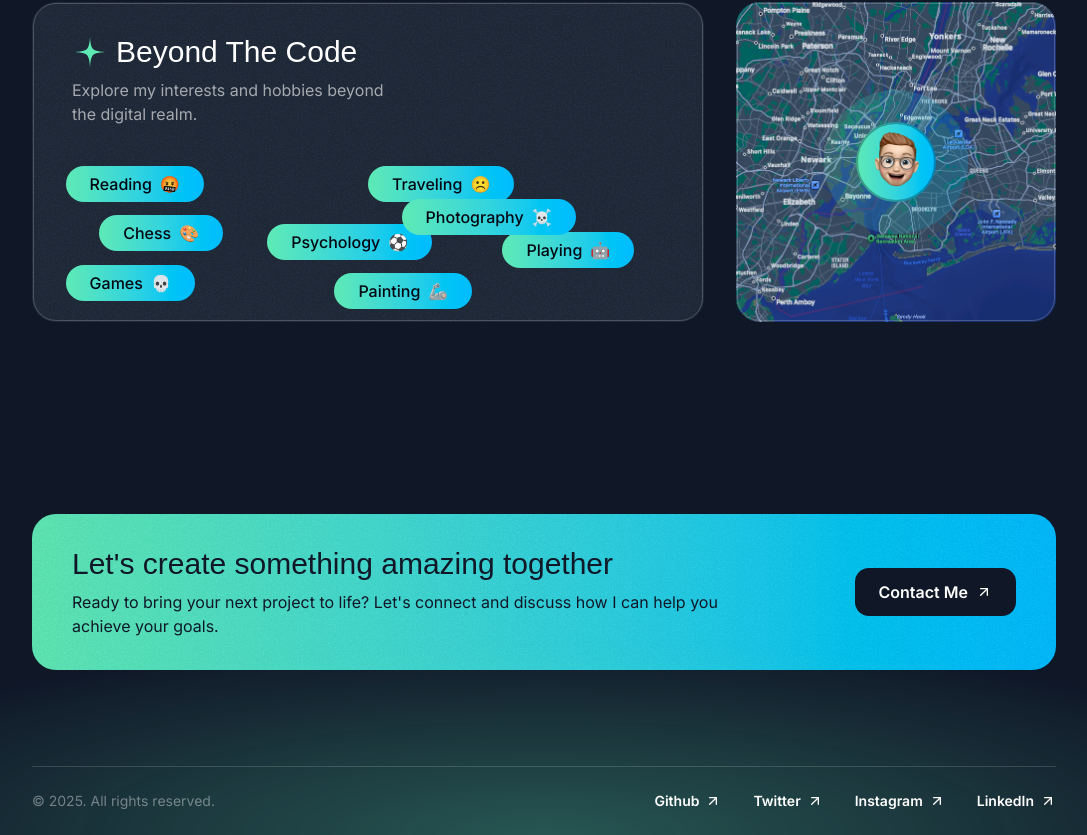
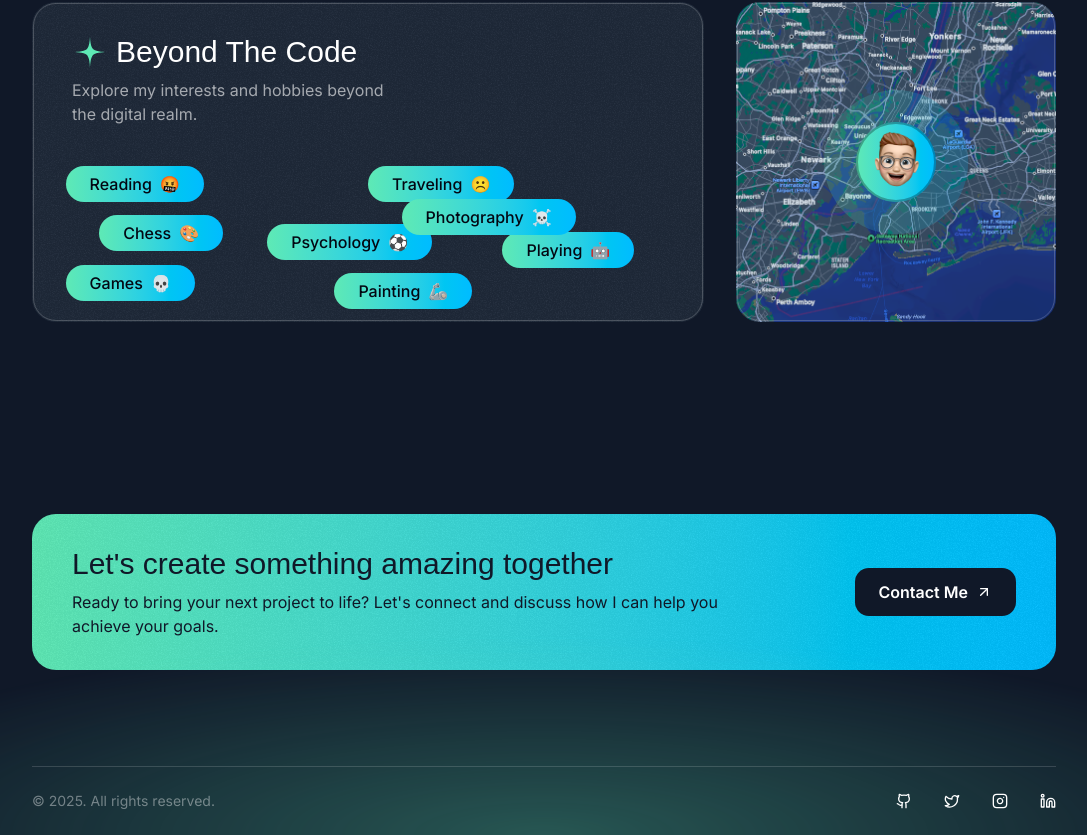
Before and after one commit to thehackersbrain/portfolio, a Next.js app: page / in a window 1280 px wide. Shown: the part 4590-5425 px from the top of the page, without its empty margins (96-1183 px from the left). Built offline with nearby package versions, Linux system fonts and the light colour scheme; a web font is replaced by a local one.

Commit message:
added icons

```diff
--- a/src/sections/Footer.tsx
+++ b/src/sections/Footer.tsx
@@ -1,21 +1,27 @@
 import React from "react";
 import ArrowUpRightIcon from "@/assets/icons/arrow-up-right.svg";
+import {
+  GithubIcon,
+  LinkedinIcon,
+  TwitterIcon,
+  InstagramIcon,
+} from "lucide-react";
 
 const socialLinks = [
   {
-    name: "Github",
+    name: GithubIcon,
     href: "https://github.com/thehackersbrain",
   },
   {
-    name: "Twitter",
+    name: TwitterIcon,
     href: "https://x.com/thehackersbrain",
   },
   {
-    name: "Instagram",
+    name: InstagramIcon,
     href: "https://instagram.com/thehackersbrain",
   },
   {
-    name: "LinkedIn",
+    name: LinkedinIcon,
     href: "https://linkedin.com/in/thehackersbrainn",
   },
 ];
@@ -27,17 +33,16 @@ const FooterSection = () => {
       <div className="container mx-auto">
         <div className="border-t border-white/15 py-6 text-sm flex flex-col md:flex-row md:justify-between items-center gap-8">
           <div className="text-white/40">&copy; 2025. All rights reserved.</div>
-          <nav className="flex flex-col md:flex-row items-center gap-8">
+          <nav className="flex md:flex-row items-center gap-8">
             {socialLinks.map((link) => (
               <a
-                key={link.name}
+                key={link.href}
                 href={link.href}
-                className="inline-flex items-center gap-1.5"
+                className="inline-flex items-center gap-1.5 float-up-an"
                 target="_blank"
                 rel="noreferrer"
               >
-                <span className="font-semibold">{link.name}</span>
-                <ArrowUpRightIcon className="size-4" />
+                <link.name className="size-4" />
               </a>
             ))}
           </nav>
```
